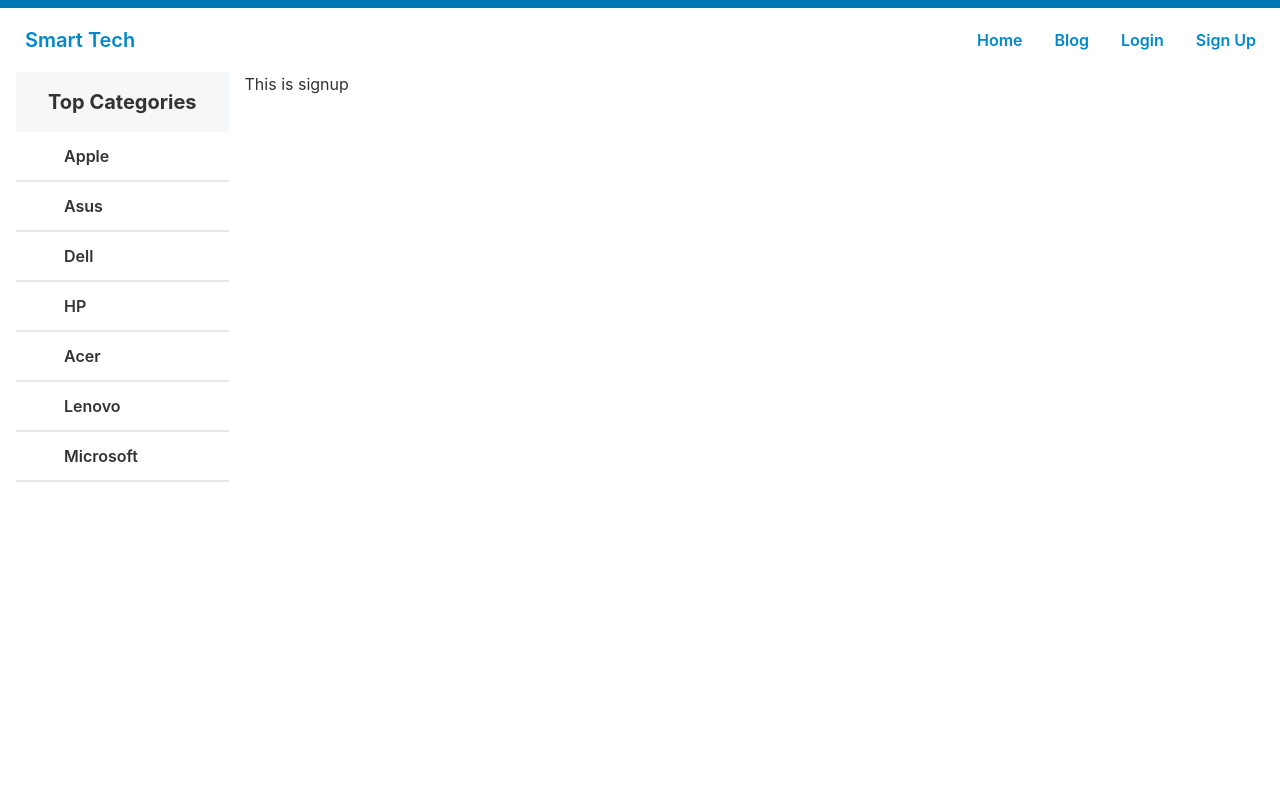
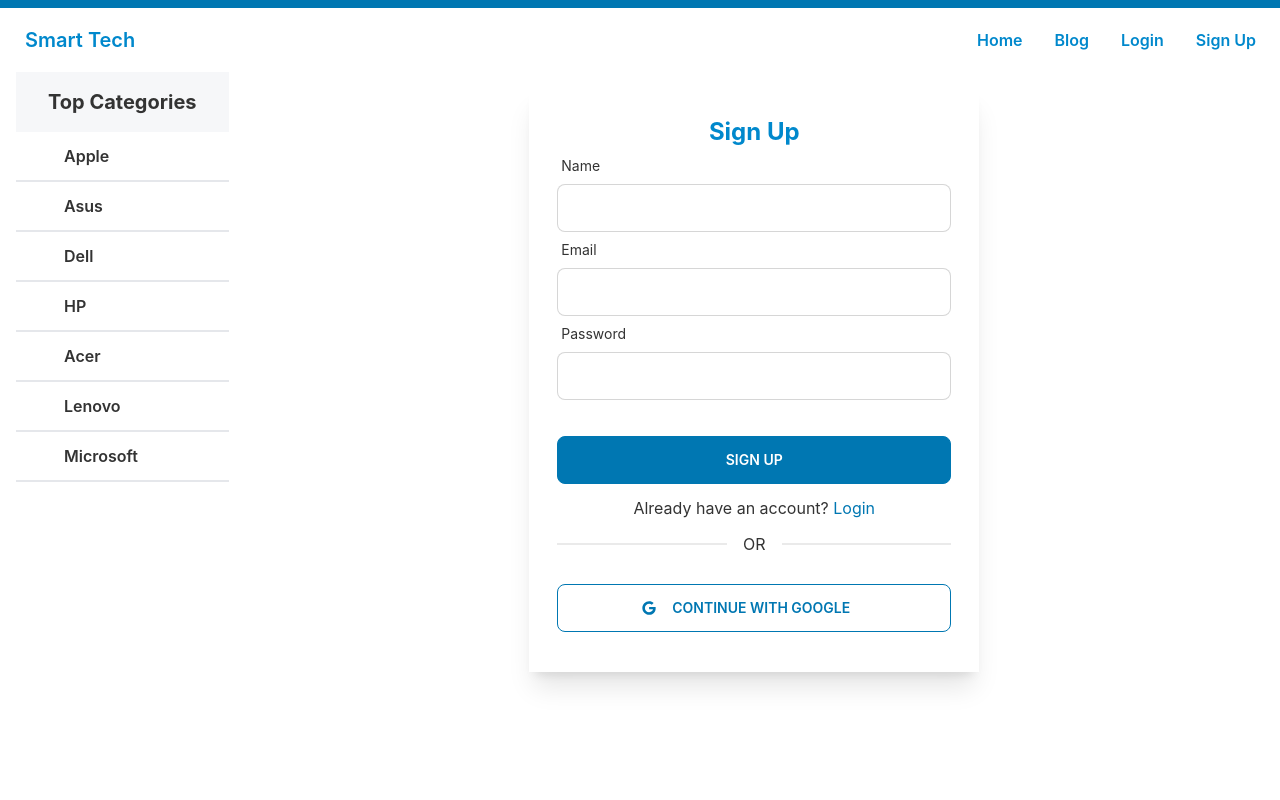
Before and after one commit to SAhmed28/used-product-resale-market-client, a React (Create React App) app: page /signup in a window 1280 px wide. Shown: the top 800 px of the page. Built offline with nearby package versions, Linux system fonts and the light colour scheme; no server answers.

Commit message:
Sign up page design done

```diff
--- a/src/Pages/Login/Login.js
+++ b/src/Pages/Login/Login.js
@@ -1,26 +1,36 @@
-import React, { useState } from 'react';
+import React, { useContext, useState } from 'react';
 import { useForm } from "react-hook-form";
-import { Link } from 'react-router-dom';
+import { Link, useLocation, useNavigate } from 'react-router-dom';
 import { FaGoogle } from "react-icons/fa";
+import { AuthContext } from '../../contexts/AuthProvider';
 
 const Login = () => {
     const { register, formState: { errors }, handleSubmit } = useForm();
+    const { signIn } = useContext(AuthContext);
     const [loginError, setLoginError] = useState('');
+
+    const [loginUserEmail, setLoginUserEmail] = useState('');
+
+    const location = useLocation();
+    const navigate = useNavigate();
+
+    const from = location.state?.from?.pathname || '/';
+
 
     const handleLogin = (data) => {
         console.log(data);
         setLoginError('');
 
-        // signIn(data.email, data.password)
-        //     .then(res => {
-        //         const user = res.user;
-        //         console.log(user);
-        //         setLoginUserEmail(data.email);
-        //     })
-        //     .catch(err => {
-        //         console.error(err);
-        //         setLoginError(err.message);
-        //     })
+        signIn(data.email, data.password)
+            .then(res => {
+                const user = res.user;
+                console.log(user);
+                setLoginUserEmail(data.email);
+            })
+            .catch(err => {
+                console.error(err);
+                setLoginError(err.message);
+            })
     }
     return (
         <div className='w-[450px] mx-auto shadow-xl p-7 my-4'>
--- a/src/Pages/SignUp/SignUp.js
+++ b/src/Pages/SignUp/SignUp.js
@@ -1,9 +1,91 @@
-import React from 'react';
+import React, { useContext, useState } from 'react';
+import { useForm } from "react-hook-form";
+import { Link } from 'react-router-dom';
+import { AuthContext } from '../../contexts/AuthProvider';
+import { FaGoogle } from "react-icons/fa";
 
 const SignUp = () => {
+    const { register, formState: { errors }, handleSubmit } = useForm();
+    const {createUser, updateUser} = useContext(AuthContext);
+    const [signUpError, setSignUPError] = useState('');
+
+    const handleSignUp = (data) => {
+        console.log(data);
+
+        // createUser(data.email, data.password)
+        // .then(res => {
+        //     const user = res.user;
+        //     console.log(user);
+        //     toast('User Created Successfully.')
+        //     const userInfo = {
+        //         displayName: data.name
+        //     }
+        //     updateUser(userInfo)
+        //         .then(() => {
+        //             saveUser(data.name, data.email)
+        //          })
+        //         .catch(err => console.log(err));
+        // })
+        // .catch(error => {
+        //     console.log(error)
+        //     setSignUPError(error.message)
+        // });
+    }
+
     return (
-        <div>
-            <h2>This is signup</h2>
+        <div className='w-[450px] mx-auto shadow-xl p-7 my-4'>
+            <h2 className='text-2xl text-center text-primary font-bold'>Sign Up</h2>
+
+            <form onSubmit={handleSubmit(handleSignUp)}>
+
+                <div className="form-control w-full">
+                    <label className="label">
+                        <span className="label-text">Name</span>
+                    </label>
+                    <input type="text"
+                        {...register("name", { required: "Name is required" })}
+                        className="input input-bordered w-full"
+                    />
+                    {errors.name && <p className='text-error'>{errors.name?.message}</p>}
+                </div>
+
+                <div className="form-control w-full">
+                    <label className="label">
+                        <span className="label-text">Email</span>
+                    </label>
+                    <input type="email"
+                        {...register("email", { required: "Email Address is required" })}
+                        className="input input-bordered w-full"
+                    />
+                    {errors.email && <p className='text-error'>{errors.email?.message}</p>}
+                </div>
+
+
+                <div className="form-control w-full">
+                    <label className="label">
+                        <span className="label-text">Password</span>
+                    </label>
+                    <input type="password"
+                        {...register("password", {
+                            required: "Password is required",
+                            minLength: { value: 6, message: 'Password must be 6 characters or longer' },
+                            pattern: { value: /(?=.*[A-Z])(?=.*[!@#$&*])(?=.*[0-9])/, message: 'Password must have uppercase, number and special characters' }
+                        })}
+                        className="input input-bordered w-full" />
+
+                    {errors.password && <p className='text-error'>{errors.password?.message}</p>}
+                </div>
+
+                <input type="submit" className='btn btn-secondary text-white w-full mt-9 mb-3' value='Sign Up' />
+
+            </form>
+
+            <p className='text-center'>Already have an account? <Link to='/login' className='text-secondary'>Login</Link></p>
+
+            <div>
+                <div className="divider mt-4">OR</div>
+                <button className='btn btn-outline btn-secondary w-full mt-4 mb-3'> <FaGoogle/> <span className='mx-4'>Continue with google</span></button>
+            </div>
         </div>
     );
 };
```
